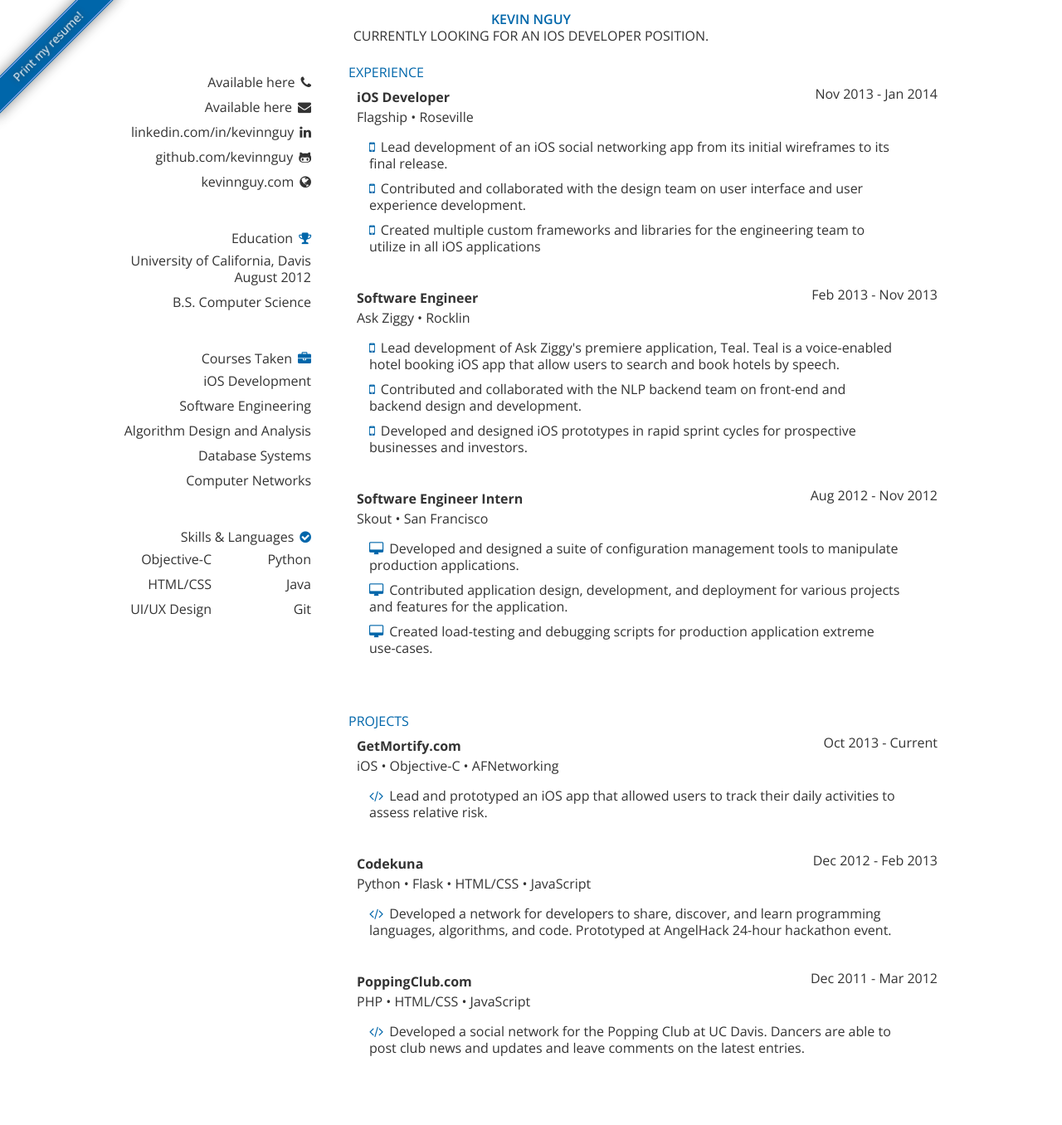
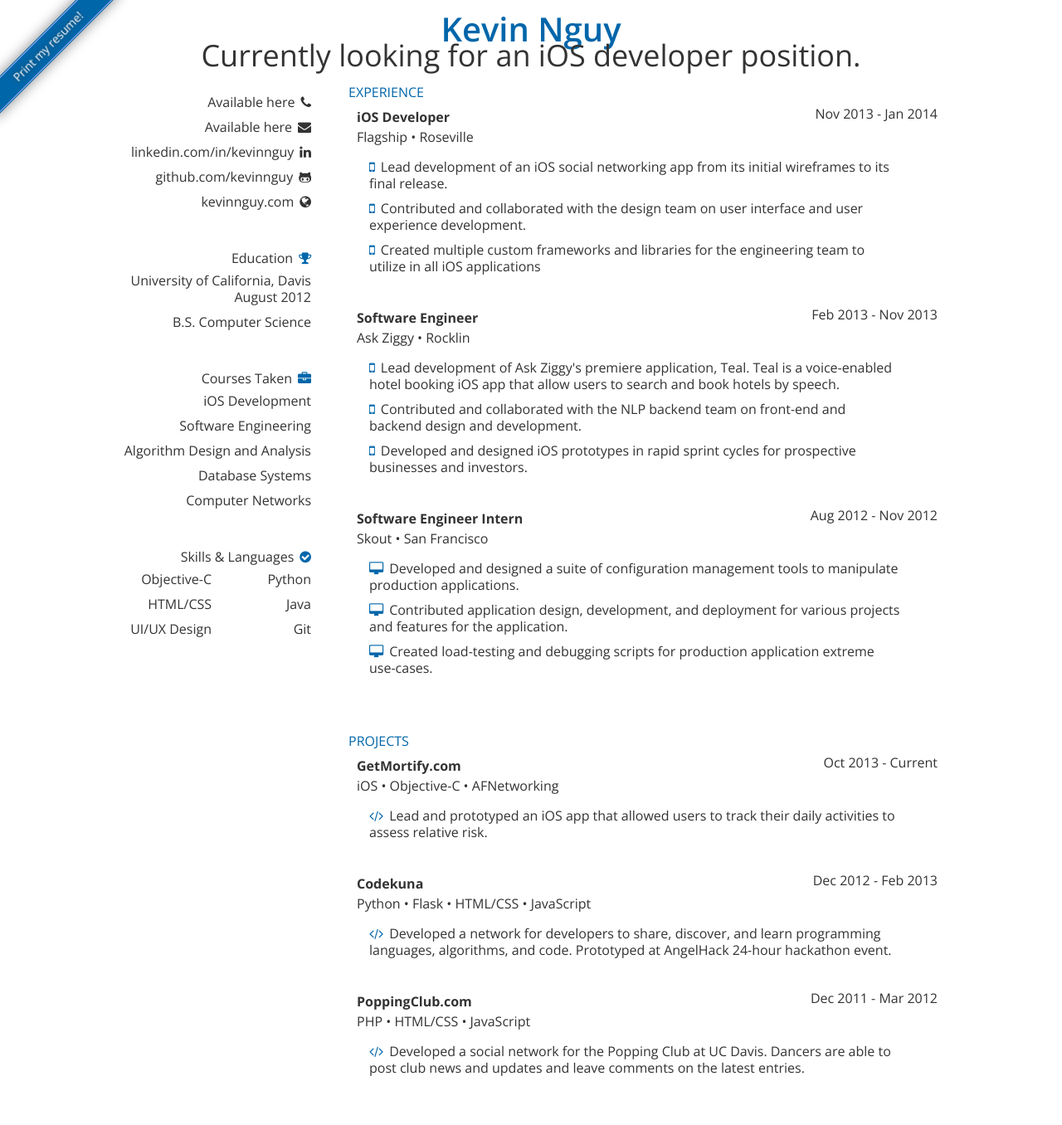
Before and after one commit to kevinnguy/kevinnguy.github.com, a Jekyll site: the page index.html, which Jekyll copies as it is, in a window 1280 px wide. Shown: the whole page at 83% size. Built offline with Jekyll 4.4.1, drawn with Linux system fonts in a browser that asks for light colours; before the commit the page ends 1332 px from its top, so only the background shows below that.

Commit message:
Sorry for the poor description

```diff
--- a/index.html
+++ b/index.html
@@ -37,8 +37,8 @@
 
     <div class="container" id="header">
       <div id="me">
-        <a class="semi-bold" href='http://kevinnguy.com' target="_blank">Kevin Nguy</a>
-        <p class="light">Currently looking for an iOS developer position.</p>
+        <a style="font-size: 40px" class="semi-bold" href='http://kevinnguy.com' target="_blank">Kevin Nguy</a>
+        <p style="font-size: 36px" class="light">Currently looking for an iOS developer position.</p>
       </div>
     </div>
 
--- a/static/css/new_style.css
+++ b/static/css/new_style.css
@@ -598,7 +598,6 @@
 
 #me
 {
-  text-transform:uppercase;
   text-align:center;
   float: left;
   width: 100%}
```
